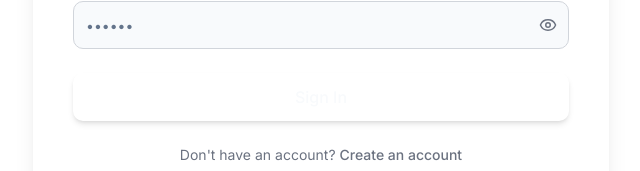
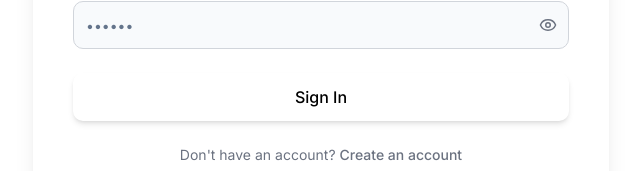
Before and after one commit to Rick1330/code-love-grow, a React (Vite) app: page / in a window 1280 px wide. Shown: the part 469-640 px from the top of the page, without its empty margins (607-1247 px from the left). Built offline with nearby package versions, Linux system fonts and the light colour scheme.

Commit message:
Fix: Login button font color
Fixes the font color of the login button to be visible.

```diff
--- a/src/components/auth/LoginForm.tsx
+++ b/src/components/auth/LoginForm.tsx
@@ -101,7 +101,7 @@ export function LoginForm() {
         />
         <Button
           type="submit"
-          className="w-full h-12 text-base font-medium bg-lovable-purple hover:bg-lovable-purple/90 transition-colors duration-300 shadow-md hover:shadow-lg"
+          className="w-full h-12 text-base font-medium bg-lovable-purple hover:bg-lovable-purple/90 text-black transition-colors duration-300 shadow-md hover:shadow-lg"
           disabled={isLoading}
         >
           {isLoading ? (
```
